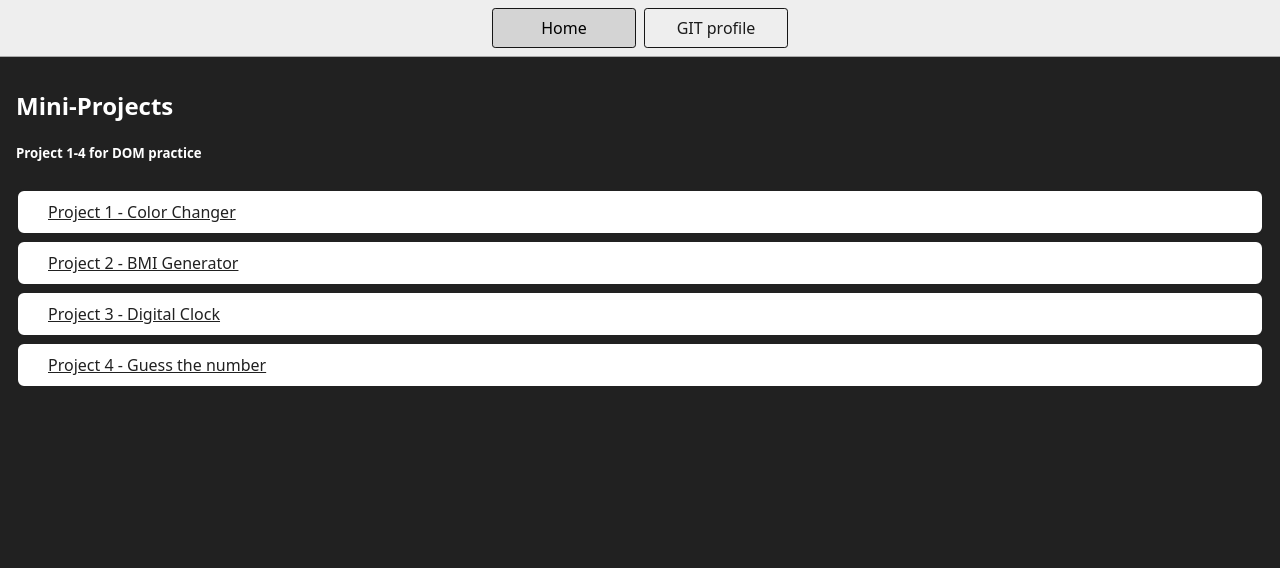
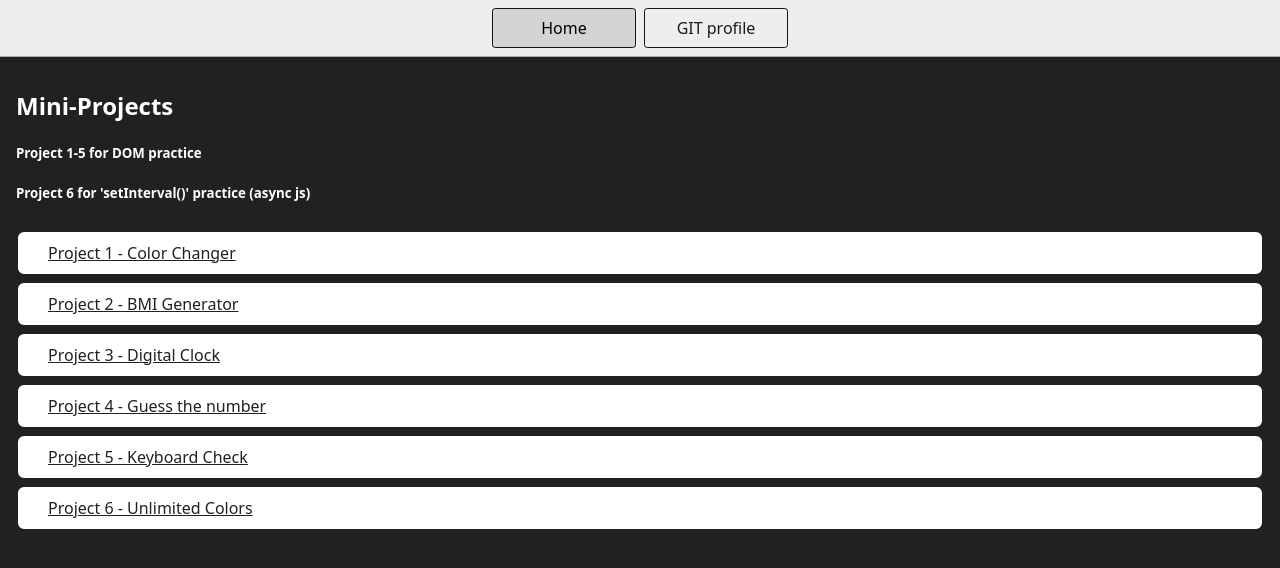
Before and after one commit to tabin9/JavaScript-101, a plain HTML site: page 07_DOM_projects/index.html in a window 1280 px wide. Drawn offline with Linux system fonts and the light colour scheme; a script that the page names is missing.

Commit message:
Added project 5 and 6

```diff
--- a/07_DOM_projects/index.html
+++ b/07_DOM_projects/index.html
@@ -17,7 +17,8 @@
         </nav>
         <main>
             <h1>Mini-Projects</h1>
-            <h5>Project 1-4 for DOM practice</h5>
+            <h5>Project 1-5 for DOM practice</h5>
+            <h5>Project 6 for 'setInterval()' practice (async js)</h5>
             <div class="projects">
                 <a class="project-link" href="./1-colorChanger/index.html">
                     Project 1 - Color Changer
@@ -31,6 +32,12 @@
                 <a class="project-link" href="./4-GuessTheNumber/index.html">
                     Project 4 - Guess the number
                 </a>
+                <a class="project-link" href="./5-keyboard/index.html">
+                    Project 5 - Keyboard Check
+                </a>
+                <a class="project-link" href="./6-unlimitedColors/index.html">
+                    Project 6 - Unlimited Colors
+                </a>
             </div>
         </main>
     </body>
```
